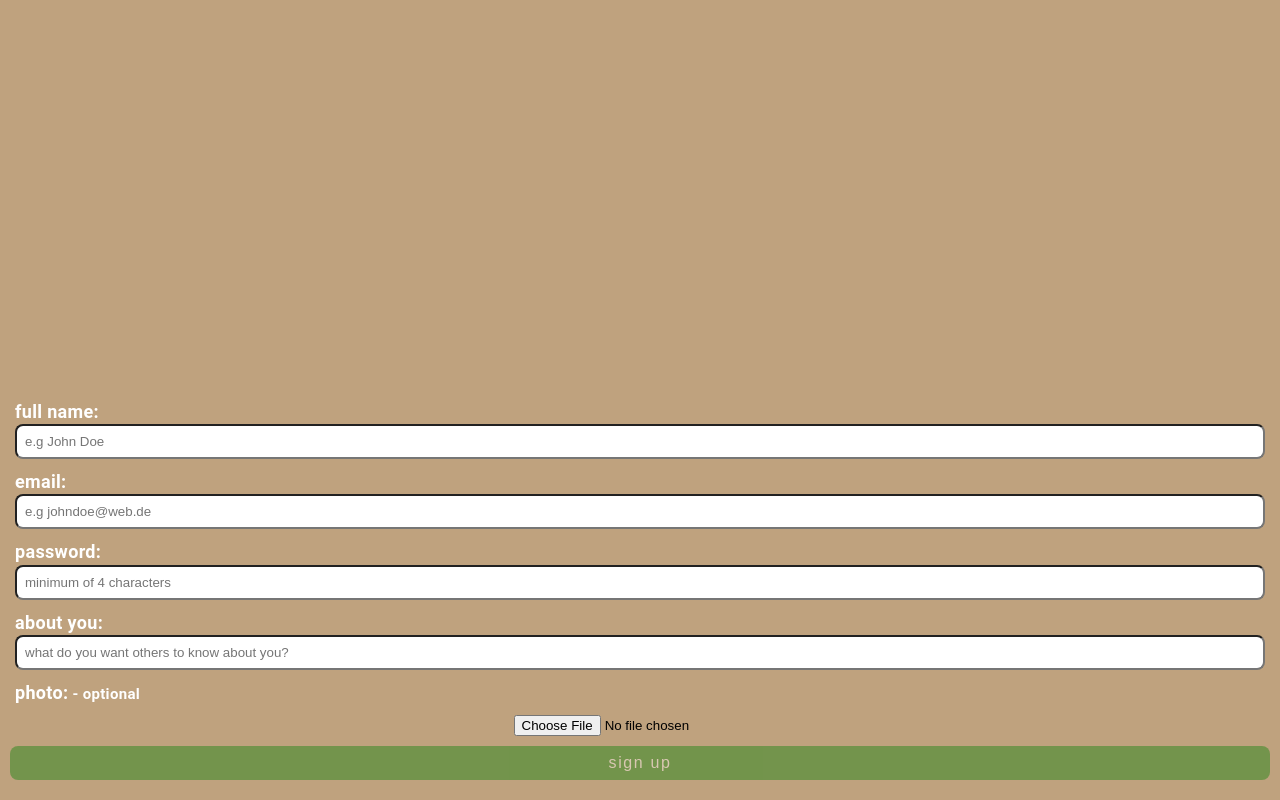
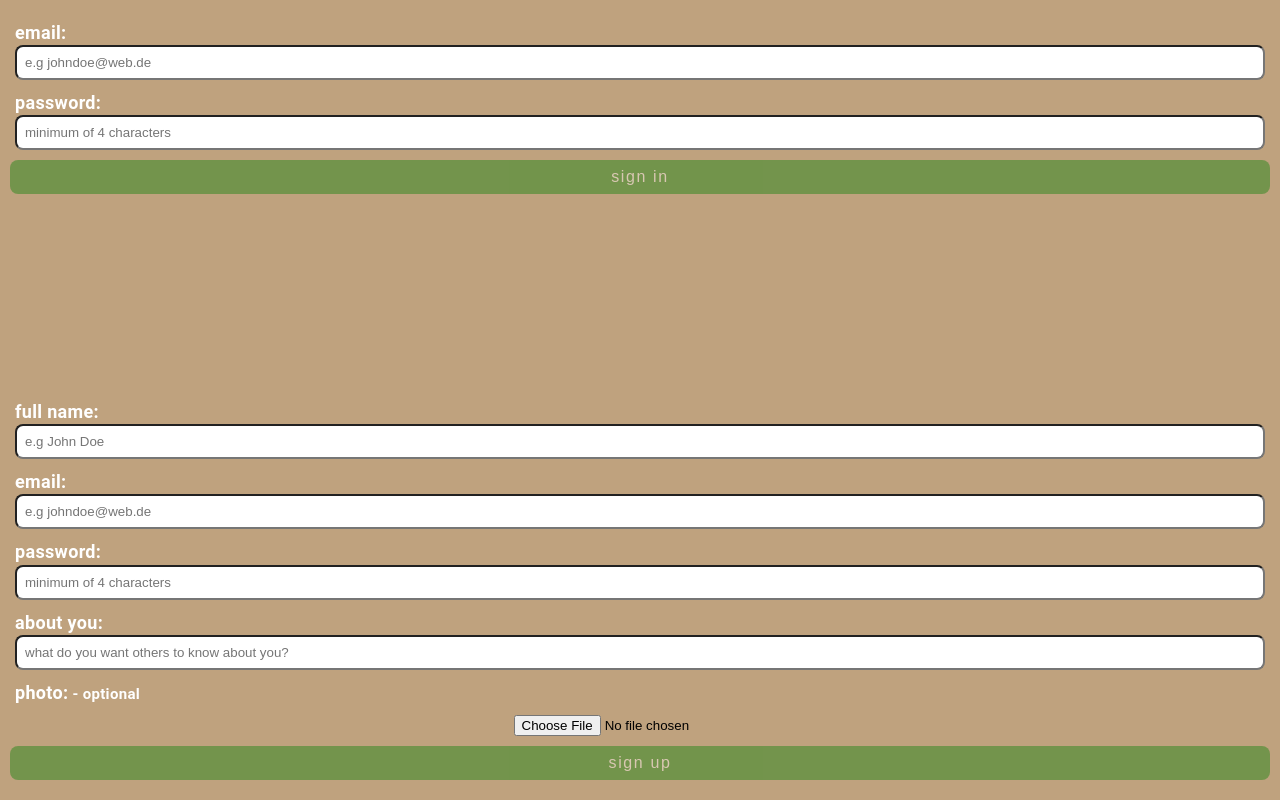
Before and after one commit to deriancastro/capstone-project, a React (Create React App) app in the folder client/: page / in a window 1280 px wide. Built offline with nearby package versions, Linux system fonts and the light colour scheme.

Commit message:
Add getUser.js - there is a bug: data is not displayed on Profile page

```diff
--- a/client/src/App.js
+++ b/client/src/App.js
@@ -11,6 +11,7 @@ import GoalsPage from './pages/GoalsPage'
 import techniqueData from './data/techniqueData.json'
 import postUser from './services/postUser'
 import postGoal from './services/postGoal'
+import getUser from './services/getUser'
 
 export default function App() {
   const [profile, setProfile] = useState({})
@@ -19,6 +20,9 @@ export default function App() {
   const [currentTechnique, setCurrentTechnique] = useState({})
   const { push } = useHistory()
   const techniqueList = techniqueData
+
+  console.log(profile)
+  console.log(userId)
 
   useEffect(() => {
     userId &&
@@ -40,7 +44,7 @@ export default function App() {
     <AppGrid>
       <Switch>
         <Route exact path="/">
-          <HomePage onSubmit={handleSubmit}></HomePage>
+          <HomePage onSubmit={handleSubmit} onLogin={handleOnLogin}></HomePage>
           {!!userId && <Redirect to="/profile" />}
         </Route>
         <Route path="/profile">
@@ -96,6 +100,23 @@ export default function App() {
       .catch(error => console.error(error))
   }
 
+  function handleOnLogin(logProfile) {
+    getUser(logProfile)
+      .then(user => {
+        setProfile(user)
+        setUserId(user._id)
+        push('/profile')
+      })
+      .catch(error => console.error(error))
+  }
+
+  function handleLogOut() {
+    setUserId(null)
+    setGoalsList([])
+    setProfile(null)
+    push('/')
+  }
+
   function showDetailPage({ currentTechname, currentUrl }) {
     setCurrentTechnique({ currentTechname, currentUrl })
     push('/detail')
@@ -123,13 +144,6 @@ export default function App() {
   function handleDeleteGoal(index) {
     setGoalsList([...goalsList.slice(0, index), ...goalsList.slice(index + 1)])
   }
-
-  function handleLogOut() {
-    setUserId(null)
-    setGoalsList([])
-    setProfile(null)
-    push('/')
-  }
 }
 
 const AppGrid = styled.div`
--- /dev/null
+++ b/client/src/components/LoginForm.js
@@ -0,0 +1,94 @@
+import styled from 'styled-components/macro'
+import { useState } from 'react'
+import PropTypes from 'prop-types'
+import Button from './Button'
+
+LoginForm.propTypes = {
+  onLogin: PropTypes.func.isRequired,
+}
+
+export default function LoginForm({ onLogin }) {
+  const [isActive, setIsActive] = useState(true)
+
+  return (
+    <Form
+      onSubmit={handleSubmit}
+      onChange={validateForm}
+      aria-label="registration form"
+      role="form"
+    >
+      <Label>
+        email:
+        <input
+          name="email"
+          type="text"
+          placeholder="e.g johndoe@web.de"
+          pattern="^(.+)@(.+)$"
+          autoComplete="off"
+          required
+        />
+      </Label>
+      <Label>
+        password:
+        <input
+          name="password"
+          type="password"
+          placeholder="minimum of 4 characters"
+          minLength="4"
+          autoComplete="off"
+          required
+        />
+      </Label>
+      <SingInButton disabled={isActive}>sign in</SingInButton>
+    </Form>
+  )
+  function handleSubmit(event) {
+    event.preventDefault()
+    const form = event.target
+    const email = form.elements.email.value
+    const password = form.elements.password.value
+
+    const logProfile = {
+      email: email,
+      password: password,
+    }
+
+    onLogin(logProfile)
+    form.reset()
+    event.target.elements.email.focus()
+    setIsActive(true)
+  }
+
+  function validateForm(event) {
+    const form = event.target.parentElement.parentElement
+    const inputEmail = form.elements.email.value.trim()
+    const inputPassword = form.elements.password.value.trim()
+    setIsActive(!inputEmail || !inputPassword)
+  }
+}
+
+const Form = styled.form`
+  padding: 20px 10px;
+  display: grid;
+  height: min-content;
+  gap: 10px;
+`
+const Label = styled.label`
+  color: white;
+  font-weight: bold;
+  padding: 0 5px;
+
+  input {
+    width: 100%;
+    border-radius: 8px;
+    padding: 8px;
+  }
+`
+
+const SingInButton = styled(Button)`
+  padding: 8px;
+  border-radius: 8px;
+  font-size: 1rem;
+  background: green;
+  color: white;
+`
--- a/client/src/components/ProfileForm.js
+++ b/client/src/components/ProfileForm.js
@@ -28,6 +28,7 @@ export default function ProfileForm({ onSubmit }) {
           name="fullName"
           type="text"
           placeholder="e.g John Doe"
+          autoComplete="off"
           required
         />
       </Label>
@@ -38,6 +39,7 @@ export default function ProfileForm({ onSubmit }) {
           type="text"
           placeholder="e.g johndoe@web.de"
           pattern="^(.+)@(.+)$"
+          autoComplete="off"
           required
         />
       </Label>
@@ -47,7 +49,8 @@ export default function ProfileForm({ onSubmit }) {
           name="password"
           type="password"
           placeholder="minimum of 4 characters"
-          minlength="4"
+          minLength="4"
+          autoComplete="off"
           required
         />
       </Label>
@@ -57,6 +60,7 @@ export default function ProfileForm({ onSubmit }) {
           name="aboutYou"
           type="textarea"
           placeholder="what do you want others to know about you?"
+          autoComplete="off"
           required
         />
       </Label>
--- a/client/src/pages/HomePage.js
+++ b/client/src/pages/HomePage.js
@@ -1,18 +1,17 @@
 import styled from 'styled-components/macro'
 import PropTypes from 'prop-types'
+import LoginForm from '../components/LoginForm'
 import ProfileForm from '../components/ProfileForm'
 
 HomePage.propTypes = {
   onSubmit: PropTypes.func.isRequired,
-  image: PropTypes.string,
-  upload: PropTypes.func.isRequired,
-  signIn: PropTypes.func.isRequired,
+  onLogin: PropTypes.func.isRequired,
 }
 //Note: For the moment, this page gives its props to the Profile Form.
-export default function HomePage({ onSubmit }) {
+export default function HomePage({ onSubmit, onLogin }) {
   return (
     <Wrapper>
-      <div></div>
+      <LoginForm onLogin={onLogin} />
       <ProfileForm onSubmit={onSubmit} />
     </Wrapper>
   )
--- /dev/null
+++ b/client/src/services/getUser.js
@@ -0,0 +1,10 @@
+export default function getUser(user) {
+  const { email, password } = user
+  return fetch('/api/users/login/' + email + '/' + password, {
+    method: 'GET',
+    headers: {
+      'Content-Type': 'application/json',
+    },
+    body: undefined,
+  }).then(res => res.json())
+}
```
Also changed, not shown: 2 other files (tests, documents, lock files or other folders).
